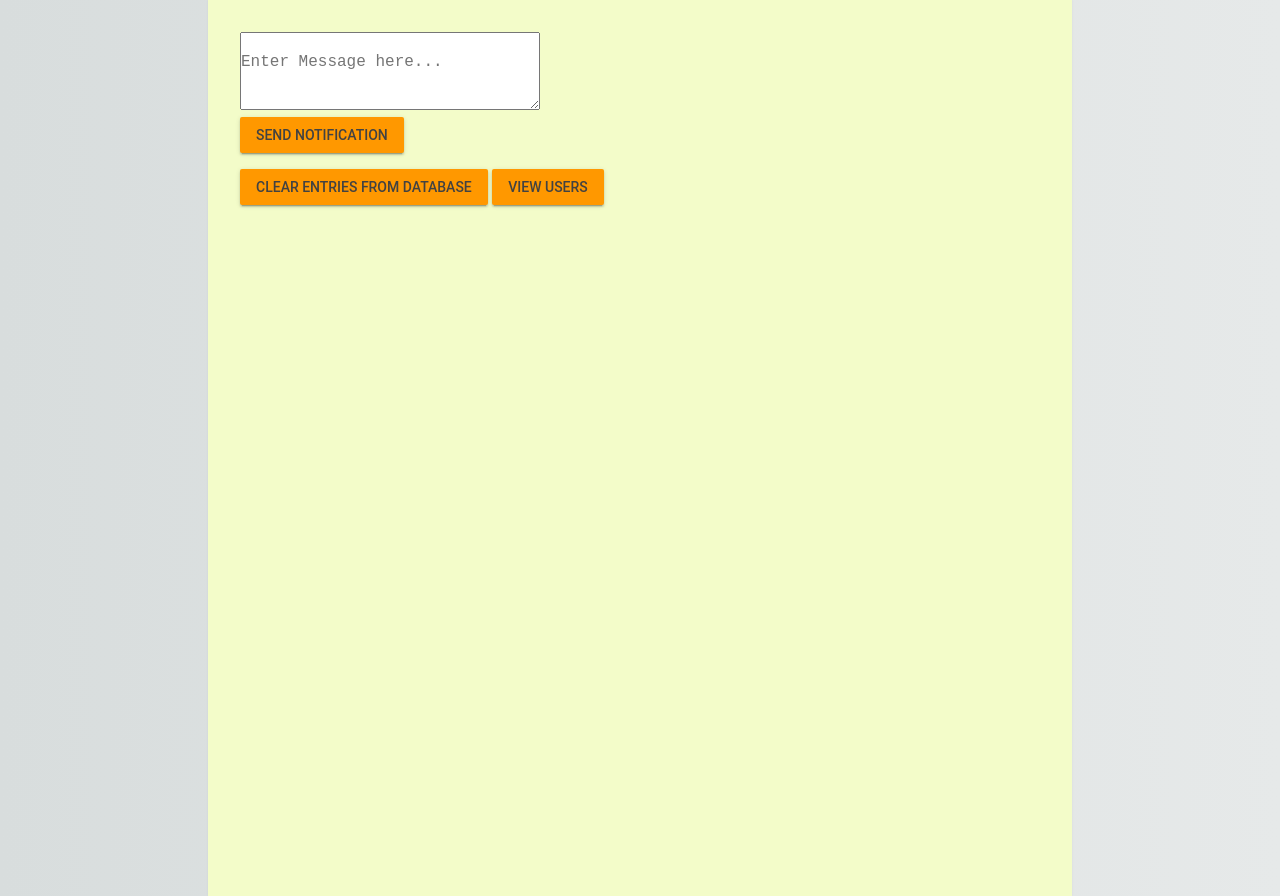
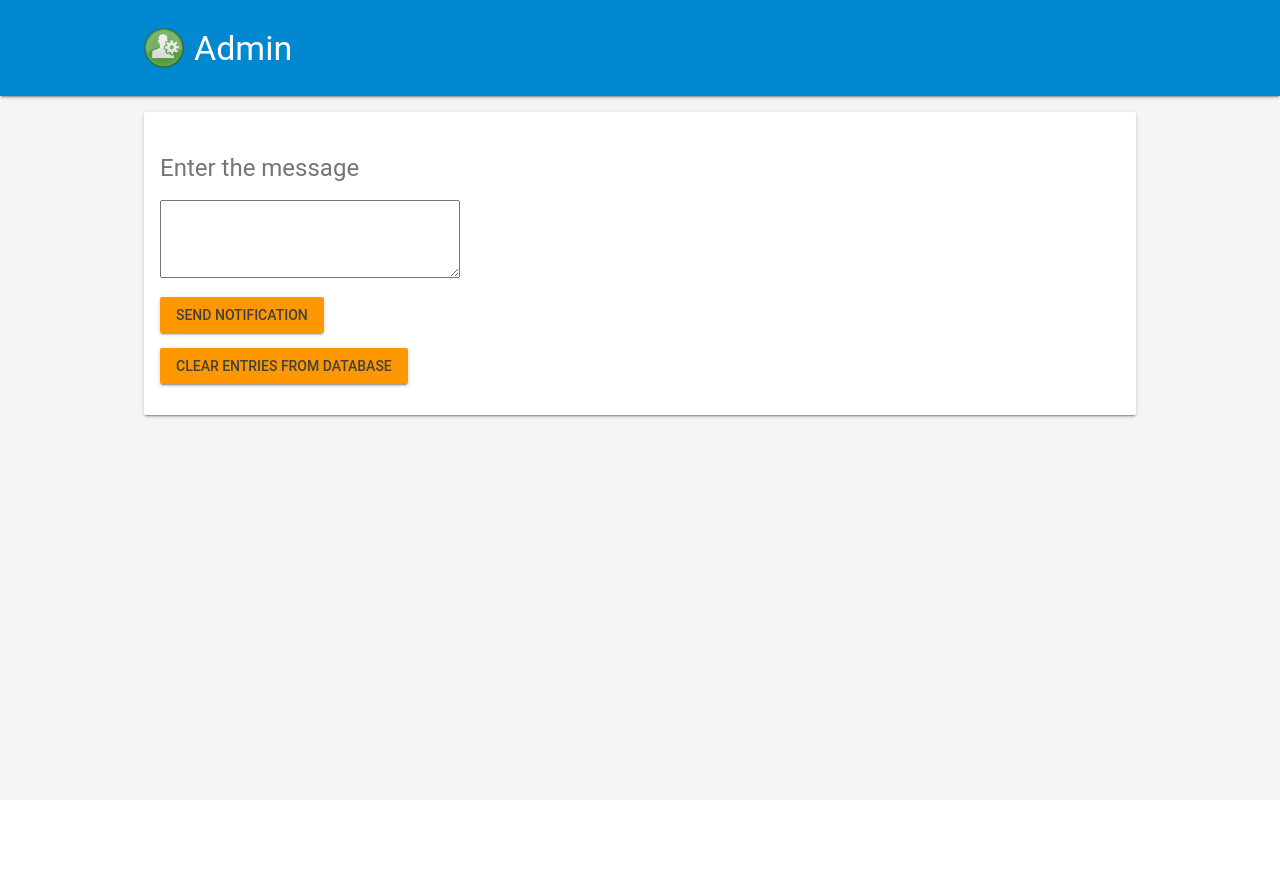
Before and after one commit to vdhawal/pns, a website: page public/admin.html in a window 1280 px wide. After the commit the page ends 800 px from the top, so only its background shows below. Drawn offline with nearby package versions, Linux system fonts and the light colour scheme; no server answers.

Commit message:
Improved styling of admin page, Added table to show subscribers.

```diff
--- a/public/admin.html
+++ b/public/admin.html
@@ -13,13 +13,63 @@
         <script src="js/admin.js"></script>
     </head>
     <body>
-        <textarea class = "mdl-textfield" placeholder="Enter Message here..." id="Message"></textarea><br>
-        <button class="mdl-button mdl-js-button mdl-button--raised mdl-button--colored"
-                onclick="sendNotification()">Send Notification</button>
-        <p id="send_status"></p>
-        <button class="mdl-button mdl-js-button mdl-button--raised mdl-button--colored"
-                onclick="deleteAllEntriesFromDb()">Clear Entries From Database</button>
-        <button class="mdl-button mdl-js-button mdl-button--raised mdl-button--colored"
-                onclick="window.open('/users')">View Users</button>
+        <div class="demo-layout mdl-layout mdl-js-layout mdl-layout--fixed-header">
+
+            <!-- Header section containing title -->
+            <header class="mdl-layout__header mdl-color-text--white mdl-color--light-blue-700">
+                <div class="mdl-cell mdl-cell--12-col mdl-cell--12-col-tablet mdl-grid">
+                    <div class="mdl-layout__header-row mdl-cell mdl-cell--12-col mdl-cell--12-col-tablet mdl-cell--8-col-desktop">
+                        <h3>Admin</h3>
+                    </div>
+                </div>
+            </header>
+
+            <main class="mdl-layout__content mdl-color--grey-100">
+                <div class="mdl-cell mdl-cell--12-col mdl-cell--12-col-tablet mdl-grid">
+
+                    <!-- Container for the Table of content -->
+                    <div class="mdl-card mdl-shadow--2dp mdl-cell mdl-cell--12-col mdl-cell--12-col-tablet mdl-cell--12-col-desktop">
+                        <div class="mdl-card__supporting-text mdl-color-text--grey-600">
+
+                            <div>
+                                <h4>Enter the message</h4>
+                                <textarea class = "mdl-textfield" id="Message"></textarea>
+                            </div>
+
+                            <div class = "button-container">
+                                <button class="inline mdl-button mdl-js-button mdl-button--raised mdl-button--colored" onclick="sendNotification()">Send Notification</button>
+                                <p id = "send_status" class = "inline" style="word-break: break-all;"></p>
+                            </div>
+
+                            <div class = "button-container">
+                                <button class="mdl-button mdl-js-button mdl-button--raised mdl-button--colored" onclick="deleteAllEntriesFromDb()">Clear Entries From Database</button>
+                            </div>
+
+                            <!-- div to display table of subscribers. -->
+                            <div id="users">
+                            </div>
+
+                        </div>
+                    </div>
+                </div>
+            </main>
+        </div>
+
+        <script>
+            var xmlhttp, myObj, txt = "";
+            xmlhttp = new XMLHttpRequest();
+            xmlhttp.onload = function() {
+                    myObj = JSON.parse(this.responseText);
+                    txt += "<table class='mdl-data-table mdl-js-data-table mdl-data-table--selectable mdl-shadow--2dp'><caption>Subscribers</caption><thead><tr><th class='mdl-data-table__cell--non-numeric'>Browser</th><th>OS</th><th>Service</th></tr></thead><tbody>"
+                    myObj.result.forEach(function(user){
+                        txt += "<tr><td class='mdl-data-table__cell--non-numeric--selectable'>" + user.browser + "</td><td>" + user.os + "</td><td>" + user.service + "</td></tr>";
+                    });
+                    txt += "</tbody></table>"
+                    document.getElementById("users").innerHTML = txt;
+            }
+            xmlhttp.open("GET", "/users", true);
+            xmlhttp.setRequestHeader("Content-type", "application/x-www-form-urlencoded");
+            xmlhttp.send();
+        </script>
     </body>
 </html>
--- a/public/css/admin.css
+++ b/public/css/admin.css
@@ -1,23 +1,52 @@
-html {
-    background: #e6e9e9;
-    background-image: linear-gradient(270deg, rgb(230, 233, 233) 0%, rgb(216, 221, 221) 100%);
-    -webkit-font-smoothing: antialiased;
+html,body {
+    font-family: 'Roboto', 'Helvetica', sans-serif;
 }
 
-body {
-    background: #f3fcc9;
-    box-shadow: 0 0 2px rgba(0, 0, 0, 0.06);
-    color: #545454;
-    font-family: "Helvetica Neue", Helvetica, Arial, sans-serif;
-    font-size: 16px;
-    line-height: 1.5;
-    margin: 0 auto;
-    max-width: 800px;
-    padding: 2em 2em 4em;
+.mdl-grid {
+  max-width: 1024px;
+  margin: auto;
 }
 
-p
-{
+.mdl-layout__header-row {
+  padding: 0;
+}
+
+.inline {
+  display: inline;
+}
+
+div.button-container{
+    margin-top: 15px;
+    margin-bottom: 15px;
+}
+
+p{
     margin-left: 8px;
     font-size: 16px;
 }
+
+h3 {
+  background: url('../images/Admin-Client-Round.png') no-repeat;
+  background-size: 40px;
+  padding-left: 50px;
+  color: white;
+}
+
+table{
+    width: 400px;
+    background-color: aliceblue;
+}
+
+th,td{
+    text-align: left;
+    padding: 5px;
+}
+
+caption{
+    width: 100%;
+    height: 30px;
+    font-size: 20px;
+    padding-top: 15px;
+    background-color: #0288d1;
+    color: white;
+}
```
Also changed, not shown: public/images/Admin-Client-Round.png (added).
